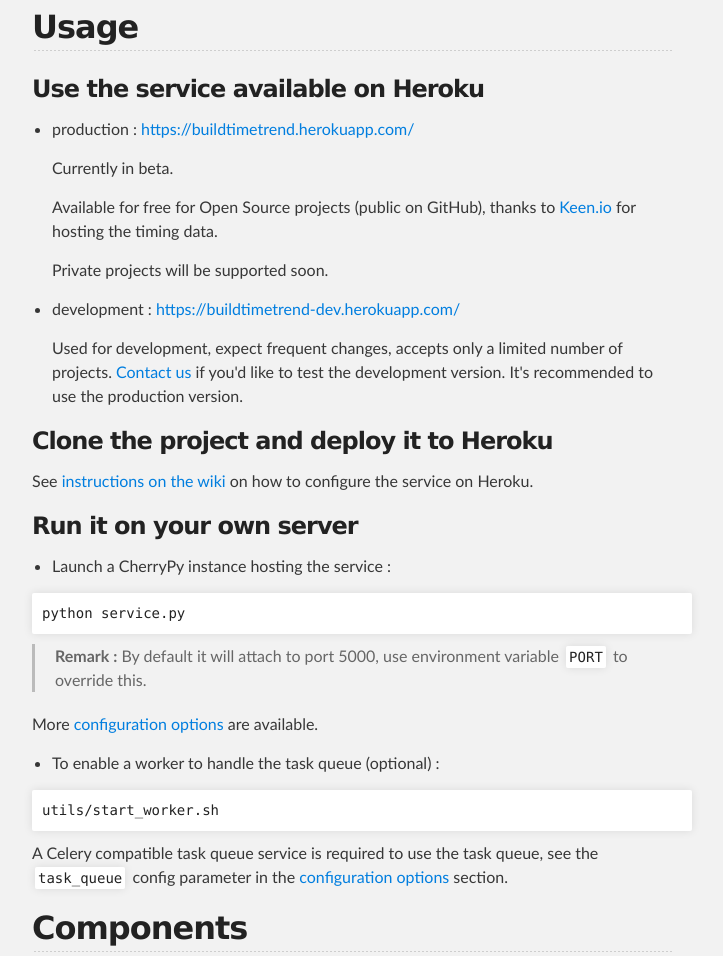
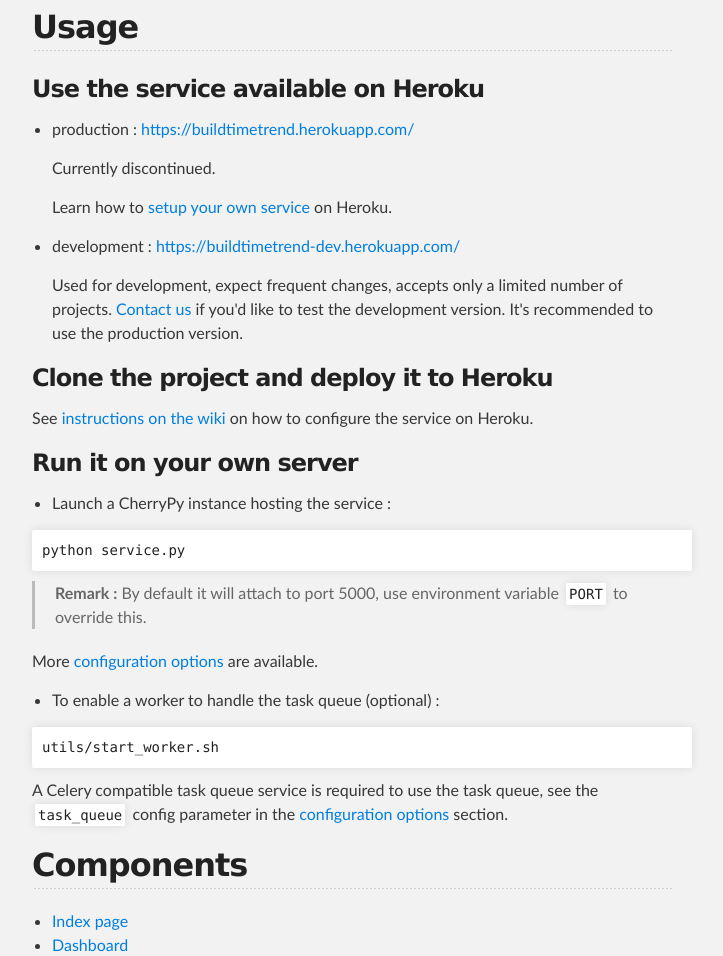
Before and after one commit to buildtimetrend/service, a plain HTML site: page index.html in a window 1280 px wide. Shown: the part 1052-2008 px from the top of the page, without its empty margins (288-1011 px from the left). Drawn offline with Linux system fonts and the light colour scheme.

Commit message:
Update index.html

```diff
--- a/index.html
+++ b/index.html
@@ -47,11 +47,10 @@
 <li>
 <p>production : <a href="https://buildtimetrend.herokuapp.com/">https://buildtimetrend.herokuapp.com/</a></p>
 
-<p>Currently in beta.</p>
+<p>Currently discontinued.</p>
 
-<p>Available for free for Open Source projects (public on GitHub), thanks to <a href="https://keen.io">Keen.io</a> for hosting the timing data.</p>
+<p>Learn how  to <a href="https://github.com/buildtimetrend/python-lib/wiki/Running-service-on-Heroku">setup your own service</a> on Heroku.</p>
 
-<p>Private projects will be supported soon.</p>
 </li>
 <li>
 <p>development : <a href="https://buildtimetrend-dev.herokuapp.com/">https://buildtimetrend-dev.herokuapp.com/</a></p>
```
